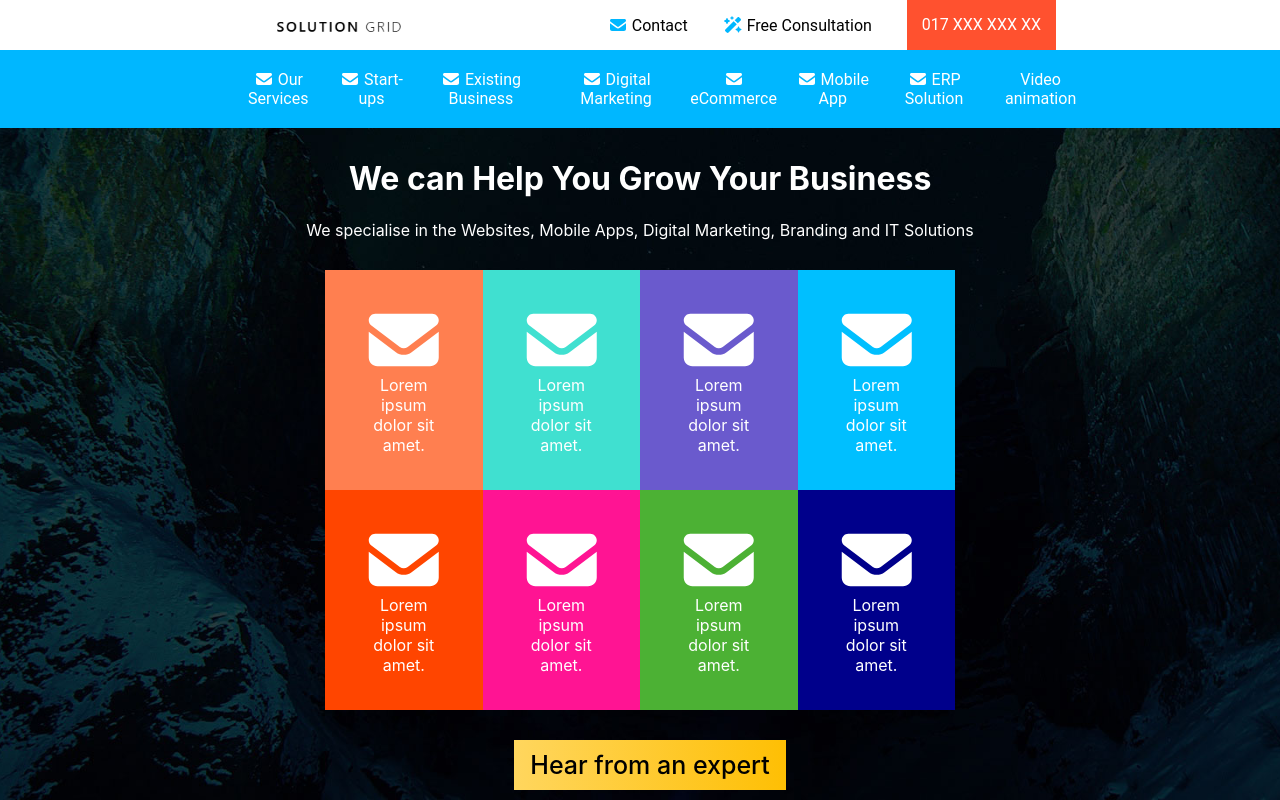
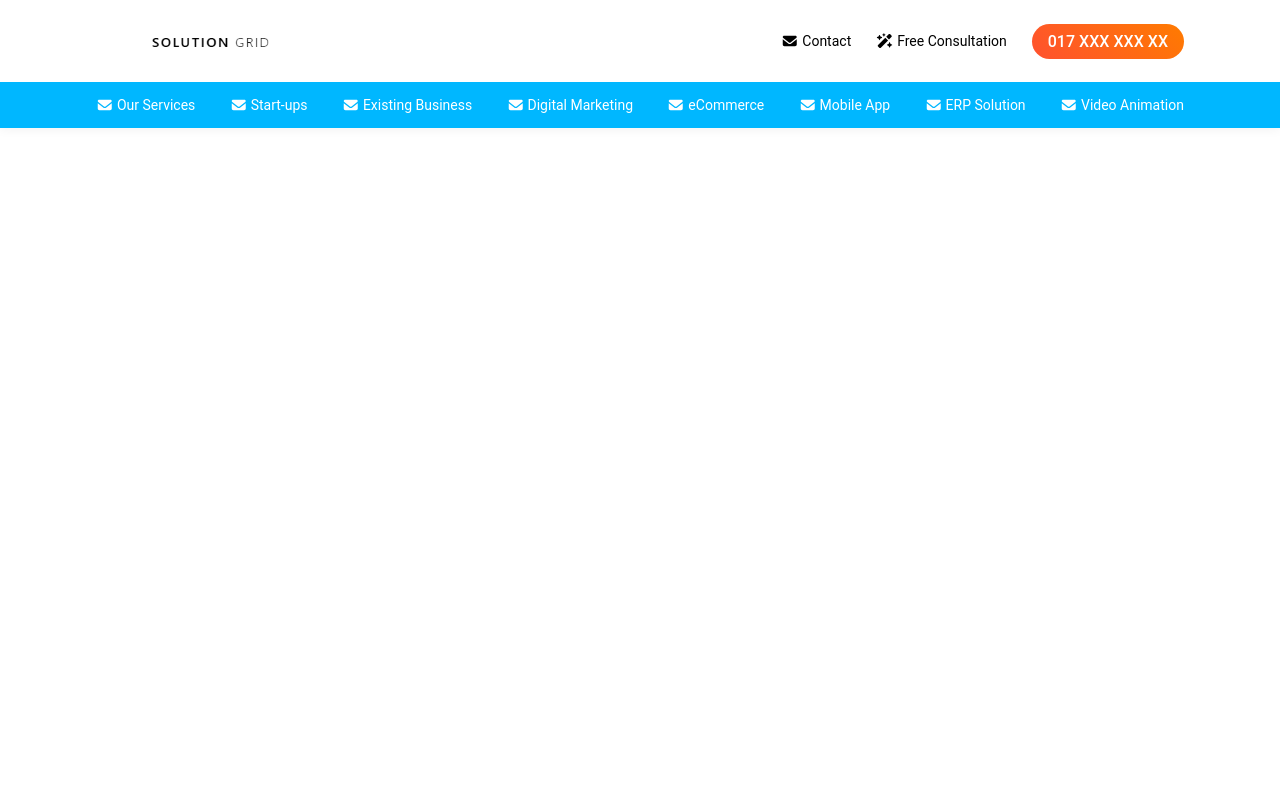
Before and after one commit to sazzadhossain1/solution-grid-new, a React (Create React App) app: page / in a window 1280 px wide. Shown: the top 800 px of the page. Built offline with nearby package versions, Linux system fonts and the light colour scheme.

Commit message:
navigation responsive done

```diff
--- a/src/LayOut/Main.js
+++ b/src/LayOut/Main.js
@@ -8,7 +8,7 @@ const Main = () => {
     <div>
       <Navigation></Navigation>
       <Outlet></Outlet>
-      <Footer></Footer>
+      {/* <Footer></Footer> */}
     </div>
   );
 };
--- a/src/components/Banner/Banner.js
+++ b/src/components/Banner/Banner.js
@@ -81,11 +81,7 @@ const Banner = () => {
       </div>
 
       <div className="banner_btn_parent_div">
-        <Link
-          className="banner_link_btn"
-          to="https://www.vservices.com/"
-          target="_blank"
-        >
+        <Link className="banner_link_btn" to="" target="_blank">
           <div className="banner_btn_div">Hear from an expert</div>
         </Link>
       </div>
--- a/src/components/Footer/Footer.css
+++ b/src/components/Footer/Footer.css
@@ -95,7 +95,8 @@
   padding-right: 11px;
 }
 .footer_logo {
-  width: 30%;
+  width: 20%;
+  padding-bottom: 10px;
 }
 .footer_logo_second_flex_div {
   display: flex;
--- a/src/components/Home/Home.js
+++ b/src/components/Home/Home.js
@@ -10,12 +10,12 @@ import FifthSection from "../FifthSection/FifthSection";
 const Home = () => {
   return (
     <div>
-      <Banner></Banner>
+      {/* <Banner></Banner>
       <FirstSection></FirstSection>
       <SecondSection></SecondSection>
-      <ThirdSection></ThirdSection>
+      <ThirdSection></ThirdSection> */}
       {/* <ForthSection></ForthSection> */}
-      <FifthSection></FifthSection>
+      {/* <FifthSection></FifthSection> */}
     </div>
   );
 };
--- a/src/components/Navigation/Navigation.css
+++ b/src/components/Navigation/Navigation.css
@@ -1,13 +1,14 @@
-.navigation_main_parent_div {
+/* .navigation_main_parent_div {
   font-family: Roboto, sans-serif;
 }
+
 .navigation_flex_div {
   display: flex;
   align-items: center;
   justify-content: space-between;
   width: 65%;
   margin: auto;
-  /* background-color: red; */
+
   height: 50px;
 }
 .navigation_flex_div img {
@@ -26,13 +27,17 @@
   padding: 15px;
   height: 20px;
   color: white;
-}
+} */
 
 /* NAVIGATION LOWER PART START */
-.navigation_lower_part_div {
+/* .navigation_lower_part_div {
   background-color: #00b7ff;
   color: white;
   padding: 20px;
+}
+.faBars {
+  position: absolute;
+  right: 0;
 }
 .navigation_lower_part_div ul {
   display: flex;
@@ -44,3 +49,195 @@
 .navigation_lower_part_div ul li {
   list-style: none;
 }
+
+@media screen and (max-width: 1524px) {
+  .navigation_flex_div {
+    width: 80%;
+  }
+  .navigation_lower_part_div ul {
+    width: 85%;
+  }
+}
+@media screen and (max-width: 1321px) {
+  .navigation_flex_div {
+    width: 90%;
+  }
+  .navigation_lower_part_div ul {
+    width: 95%;
+  }
+}
+@media screen and (max-width: 1110px) {
+  .navigation_first_flex_div {
+
+    width: 100%;
+
+  }
+  .navigation_flex_div {
+    background-color: #ff512f;
+  }
+  .navigation_lower_part_div {
+    width: 100%;
+  }
+  .navigation_lower_part_div ul {
+    display: inline-block;
+    text-align: left;
+    width: 100%;
+    line-height: 50px;
+  }
+  .navigation_lower_part_div ul li {
+    font-size: 25px;
+    font-family:
+      "Gill Sans", "Gill Sans MT", Calibri, "Trebuchet MS", sans-serif;
+  }
+} */
+
+/* RESET */
+/* RESET */
+/* RESET */
+* {
+  margin: 0;
+  padding: 0;
+  box-sizing: border-box;
+}
+
+/* CONTAINER */
+.nav_parent_div {
+  position: relative;
+}
+.nav_container {
+  font-family: "Roboto", sans-serif;
+  position: sticky;
+  top: 0;
+  z-index: 999;
+  background: white;
+  box-shadow: 0 2px 10px rgba(0, 0, 0, 0.05);
+}
+
+/* TOP BAR */
+.nav_top {
+  width: 85%;
+  margin: auto;
+  display: flex;
+  justify-content: space-between;
+  align-items: center;
+  padding: 15px 0;
+}
+
+.nav_logo img {
+  width: 70%;
+}
+
+/* ACTIONS */
+.nav_actions {
+  display: flex;
+  align-items: center;
+  gap: 25px;
+}
+
+.nav_actions p {
+  cursor: pointer;
+  font-size: 14px;
+  transition: 0.3s;
+}
+
+.nav_actions p:hover {
+  color: #00b7ff;
+}
+
+.nav_phone {
+  background: linear-gradient(45deg, #ff512f, #ff7b00);
+  color: white;
+  padding: 8px 16px;
+  border-radius: 30px;
+  font-weight: 500;
+}
+
+/* BOTTOM NAV */
+.nav_bottom {
+  background: #00b7ff;
+  position: relative;
+}
+
+/* MENU */
+.nav_menu {
+  display: flex;
+  justify-content: space-between;
+  width: 85%;
+  margin: auto;
+  list-style: none;
+}
+
+.nav_menu li {
+  color: white;
+  padding: 15px 0;
+  cursor: pointer;
+  font-size: 14px;
+  transition: 0.3s;
+}
+
+.nav_menu li:hover {
+  opacity: 0.8;
+}
+
+/* MENU ICON */
+.menu_icon {
+  display: none;
+  position: absolute;
+  right: 20px;
+  top: 12px;
+  font-size: 22px;
+  color: white;
+  cursor: pointer;
+}
+
+/* ========================= */
+/* RESPONSIVE DESIGN */
+/* ========================= */
+
+/* MOBILE */
+@media (max-width: 1100px) {
+  .nav_icon {
+    color: black;
+    z-index: 1000;
+    position: absolute;
+    top: -60px;
+    right: 10px;
+  }
+  .nav_actions {
+    display: none;
+  }
+
+  .menu_icon {
+    display: block;
+  }
+
+  .nav_menu {
+    position: absolute;
+    top: 100%;
+    left: 0;
+    width: 100%;
+    flex-direction: column;
+    background: #00b7ff;
+    max-height: 0;
+    overflow: hidden;
+    transition: 0.4s ease;
+    text-align: left;
+  }
+
+  .nav_menu.active {
+    max-height: 500px;
+  }
+
+  .nav_menu li {
+    padding: 15px 20px;
+    border-top: 1px solid rgba(255, 255, 255, 0.2);
+    font-size: 16px;
+  }
+}
+
+@media (max-width: 992px) {
+  .nav_top,
+  .nav_menu {
+    width: 100%;
+  }
+}
--- a/src/components/Navigation/Navigation.js
+++ b/src/components/Navigation/Navigation.js
@@ -1,41 +1,121 @@
-import React from "react";
+// import React from "react";
+// import "./Navigation.css";
+// import logo from "../../accets/logo/logo.png";
+// import { FontAwesomeIcon } from "@fortawesome/react-fontawesome";
+// import {
+//   faBars,
+//   faEnvelope,
+//   faWandMagicSparkles,
+// } from "@fortawesome/free-solid-svg-icons";
+
+// const Navigation = () => {
+//   return (
+//     <div className="navigation_main_parent_div">
+//       <div className="navigation_first_flex_div">
+//         <div className="navigation_flex_div">
+//           <div>
+//             <img src={logo} alt="" />
+//           </div>
+//           <div className="navigation_child_flex_div">
+//             <p>
+//               <FontAwesomeIcon className="navigation_icon" icon={faEnvelope} />{" "}
+//               Contact
+//             </p>
+//             <p>
+//               {" "}
+//               <FontAwesomeIcon
+//                 className="navigation_icon"
+//                 icon={faWandMagicSparkles}
+//               />{" "}
+//               Free Consultation
+//             </p>
+//             <div className="navigation_number_div">
+//               <span>017 XXX XXX XX</span>
+//             </div>
+//           </div>
+//         </div>
+//       </div>
+//       <div className="navigation_lower_part_div">
+//         <FontAwesomeIcon className="faBars" icon={faBars} />
+//         <ul>
+//           <li>
+//             <FontAwesomeIcon icon={faEnvelope} /> Our Services
+//           </li>
+//           <li>
+//             <FontAwesomeIcon icon={faEnvelope} /> Start-ups
+//           </li>
+//           <li>
+//             <FontAwesomeIcon icon={faEnvelope} /> Existing Business
+//           </li>
+//           <li>
+//             <FontAwesomeIcon icon={faEnvelope} /> Digital Marketing
+//           </li>
+//           <li>
+//             <FontAwesomeIcon icon={faEnvelope} /> eCommerce
+//           </li>
+//           <li>
+//             <FontAwesomeIcon icon={faEnvelope} /> Mobile App
+//           </li>
+//           <li>
+//             <FontAwesomeIcon icon={faEnvelope} /> ERP Solution
+//           </li>
+//           <li>Video animation</li>
+//         </ul>
+//       </div>
+//     </div>
+//   );
+// };
+
+// export default Navigation;
+
+import React, { useState } from "react";
 import "./Navigation.css";
 import logo from "../../accets/logo/logo.png";
 import { FontAwesomeIcon } from "@fortawesome/react-fontawesome";
 import {
+  faBars,
+  faTimes,
   faEnvelope,
   faWandMagicSparkles,
 } from "@fortawesome/free-solid-svg-icons";
 
 const Navigation = () => {
+  const [menuOpen, setMenuOpen] = useState(false);
+
   return (
-    <div className="navigation_main_parent_div">
-      <div>
-        <div className="navigation_flex_div">
-          <div>
-            <img src={logo} alt="" />
+    <div className="nav_parent_div">
+      <header className="nav_container">
+        {/* TOP BAR */}
+        <div className="nav_top">
+          <div className="nav_logo">
+            <img src={logo} alt="logo" />
           </div>
-          <div className="navigation_child_flex_div">
+
+          <div className="nav_actions">
             <p>
-              <FontAwesomeIcon className="navigation_icon" icon={faEnvelope} />{" "}
-              Contact
+              <FontAwesomeIcon icon={faEnvelope} /> Contact
             </p>
+
             <p>
-              {" "}
-              <FontAwesomeIcon
-                className="navigation_icon"
-                icon={faWandMagicSparkles}
-              />{" "}
-              Free Consultation
+              <FontAwesomeIcon icon={faWandMagicSparkles} /> Free Consultation
             </p>
-            <div className="navigation_number_div">
+
+            <div className="nav_phone">
               <span>017 XXX XXX XX</span>
             </div>
           </div>
         </div>
+
+        {/* MENU BAR */}
+        <div className="nav_bottom">
+          <div className="menu_icon" onClick={() => setMenuOpen(!menuOpen)}>
+            <FontAwesomeIcon
+              className="nav_icon"
+              icon={menuOpen ? faTimes : faBars}
+            />
           </div>
-      <div className="navigation_lower_part_div">
-        <ul>
+
+          <ul className={menuOpen ? "nav_menu active" : "nav_menu"}>
             <li>
               <FontAwesomeIcon icon={faEnvelope} /> Our Services
             </li>
@@ -57,9 +137,12 @@ const Navigation = () => {
             <li>
               <FontAwesomeIcon icon={faEnvelope} /> ERP Solution
             </li>
-          <li>Video animation</li>
+            <li>
+              <FontAwesomeIcon icon={faEnvelope} /> Video Animation
+            </li>
           </ul>
         </div>
+      </header>
     </div>
   );
 };
```
Lines whose indentation alone changed are shown as unchanged.
